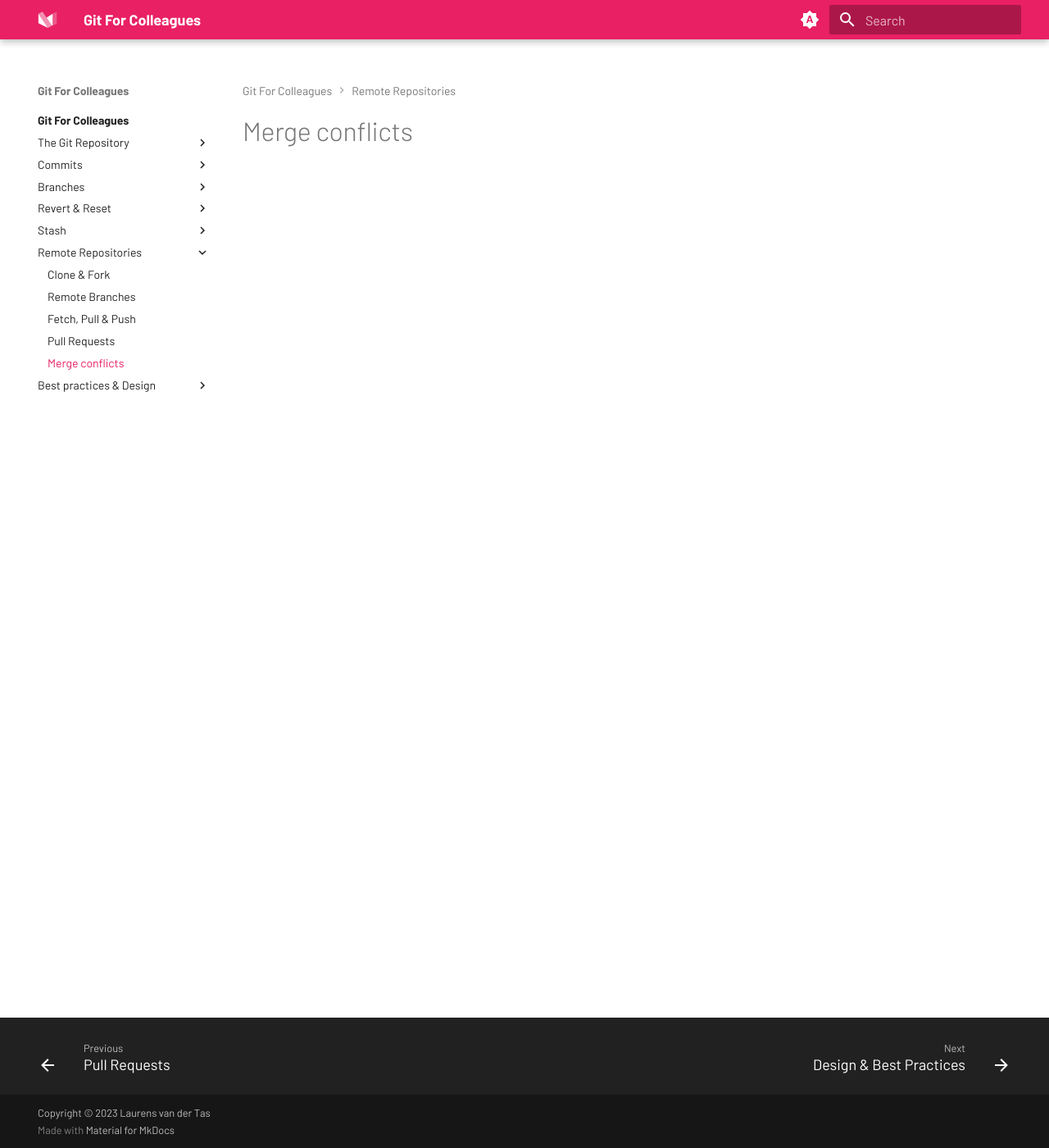
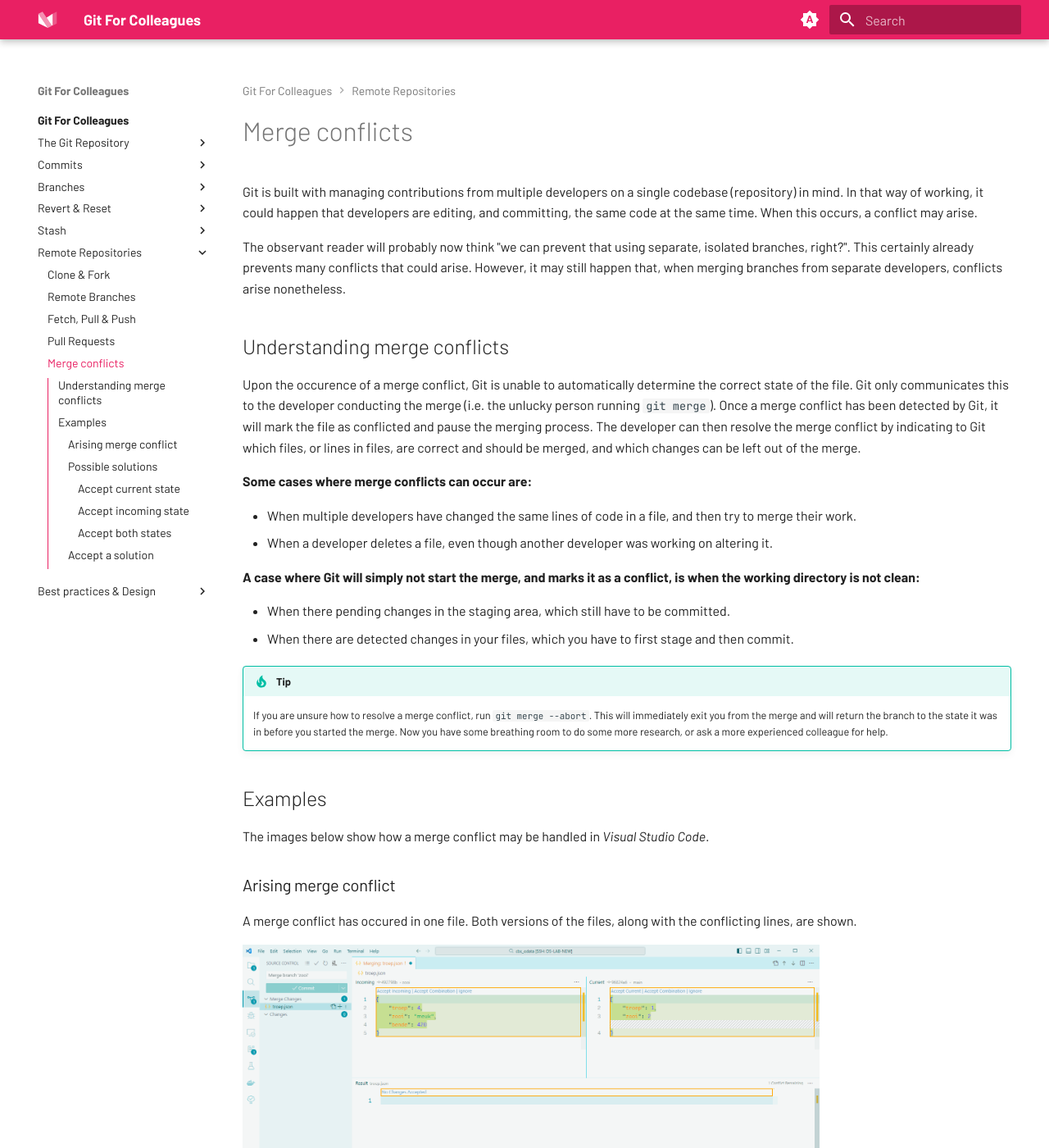
Before and after one commit to LPvdT/git-for-colleagues, an MkDocs documentation site: the page built from docs/remote_repos/merge_conflicts.md, in a window 1280 px wide and 1400 px high. Shown: the whole window at 82% size. Built offline with MkDocs 1.6.1 and Material for MkDocs 9.7.7, drawn with Linux system fonts in a browser that asks for light colours; some of the changed text lies outside the part shown.

Commit message:
Add: Section and assets merge conflicts section

```diff
--- a/docs/remote_repos/merge_conflicts.md
+++ b/docs/remote_repos/merge_conflicts.md
@@ -1 +1,60 @@
 # Merge conflicts
+
+Git is built with managing contributions from multiple developers on a single codebase (repository) in mind. In that way of working, it could happen that developers are editing, and committing, the same code at the same time. When this occurs, a conflict may arise.
+
+The observant reader will probably now think "we can prevent that using separate, isolated branches, right?". This certainly already prevents many conflicts that could arise. However, it may still happen that, when merging branches from separate developers, conflicts arise nonetheless.
+
+## Understanding merge conflicts
+
+Upon the occurence of a merge conflict, Git is unable to automatically determine the correct state of the file. Git only communicates this to the developer conducting the merge (i.e. the unlucky person running `git merge`). Once a merge conflict has been detected by Git, it will mark the file as conflicted and pause the merging process. The developer can then resolve the merge conflict by indicating to Git which files, or lines in files, are correct and should be merged, and which changes can be left out of the merge.
+
+**Some cases where merge conflicts can occur are:**
+
+* When multiple developers have changed the same lines of code in a file, and then try to merge their work.
+* When a developer deletes a file, even though another developer was working on altering it.
+
+**A case where Git will simply not start the merge, and marks it as a conflict, is when the working directory is not clean:**
+
+* When there pending changes in the staging area, which still have to be committed.
+* When there are detected changes in your files, which you have to first stage and then commit.
+
+!!! tip
+    If you are unsure how to resolve a merge conflict, run `git merge --abort`. This will immediately exit you from the merge and will return the branch to the state it was in before you started the merge. Now you have some breathing room to do some more research, or ask a more experienced colleague for help.
+
+## Examples
+
+The images below show how a merge conflict may be handled in *Visual Studio Code*.
+
+### Arising merge conflict
+
+A merge conflict has occured in one file. Both versions of the files, along with the conflicting lines, are shown.
+
+![Merge conflict](../assets/images/merge_conflict.png){ data-title="Merge conflict" data-description="Example of how a merge conflict may look like in <i>Visual Studio Code.</i>" width="75%" }
+
+### Possible solutions
+
+To resolve a merge conflict, the developer has a couple of options at their disposal.
+
+#### Accept current state
+
+By accepting the current state, the incoming changes are dropped. The results are shown in the bottem panel in the UI.
+
+![Merge conflict: Accept current](../assets/images/merge_conflict_option_current.png){ data-title="Merge conflict: Accept current" data-description="The situation when the choice is made to accept the <i>current</i> state." width="50%" }
+
+#### Accept incoming state
+
+By accepting the incoming state, the current changes are dropped. The results are shown in the bottem panel in the UI.
+
+![Merge conflict: Accept incoming](../assets/images/merge_conflict_option_incoming.png){ data-title="Merge conflict: Accept incoming" data-description="The situation when the choice is made to accept the <i>incoming</i> state." width="50%" }
+
+#### Accept both states
+
+By accepting both states, the changes of both states are squeezed together. Carefully check the result when considering this option. In the example below, it is shown that accepting both states will result in syntactically invalid JSON, and will therefore break our code.
+
+![Merge conflict: Accept both](../assets/images/merge_conflict_option_both.png){ data-title="Merge conflict: Accept both" data-description="The situation when the choice is made to accept <i>both</i> states." width="50%" }
+
+### Accept a solution
+
+After selecting your resolution (in this example: accept incoming changes), and hitting the *Confirm Merge* button, the merge conflict will have been resolved. You can now commit your changes.
+
+![Merge conflict: Use incoming](../assets/images/merge_conflict_accept_incoming.png){ data-title="Merge conflict: Use incoming" data-description="Resolving the merge conflict, using the <i>incoming</i> changes." width="75%" }
```
Also changed, not shown: docs/assets/images/merge_conflict.png (added), docs/assets/images/merge_conflict_accept_incoming.png (added), docs/assets/images/merge_conflict_option_both.png (added), docs/assets/images/merge_conflict_option_current.png (added), docs/assets/images/merge_conflict_option_incoming.png (added).
